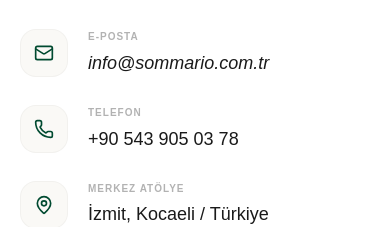
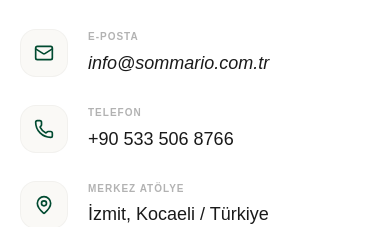
Before and after one commit to OktanEfe/sommario, a Next.js app: page /iletisim in a window 390 px wide. Shown: the part 820-1047 px from the top of the page. Built offline with nearby package versions, Linux system fonts and the light colour scheme.

Commit message:
fix phone number

```diff
--- a/src/app/iletisim/ContactClient.tsx
+++ b/src/app/iletisim/ContactClient.tsx
@@ -94,7 +94,7 @@ export default function ContantClient() {
                     Telefon
                   </h4>
                   <p className="text-[18px] md:text-[24px] text-[#1A1A1A] font-light">
-                  +90 543 905 03 78
+                  +90 533 506 8766
 
                   </p>
                 </div>
```
